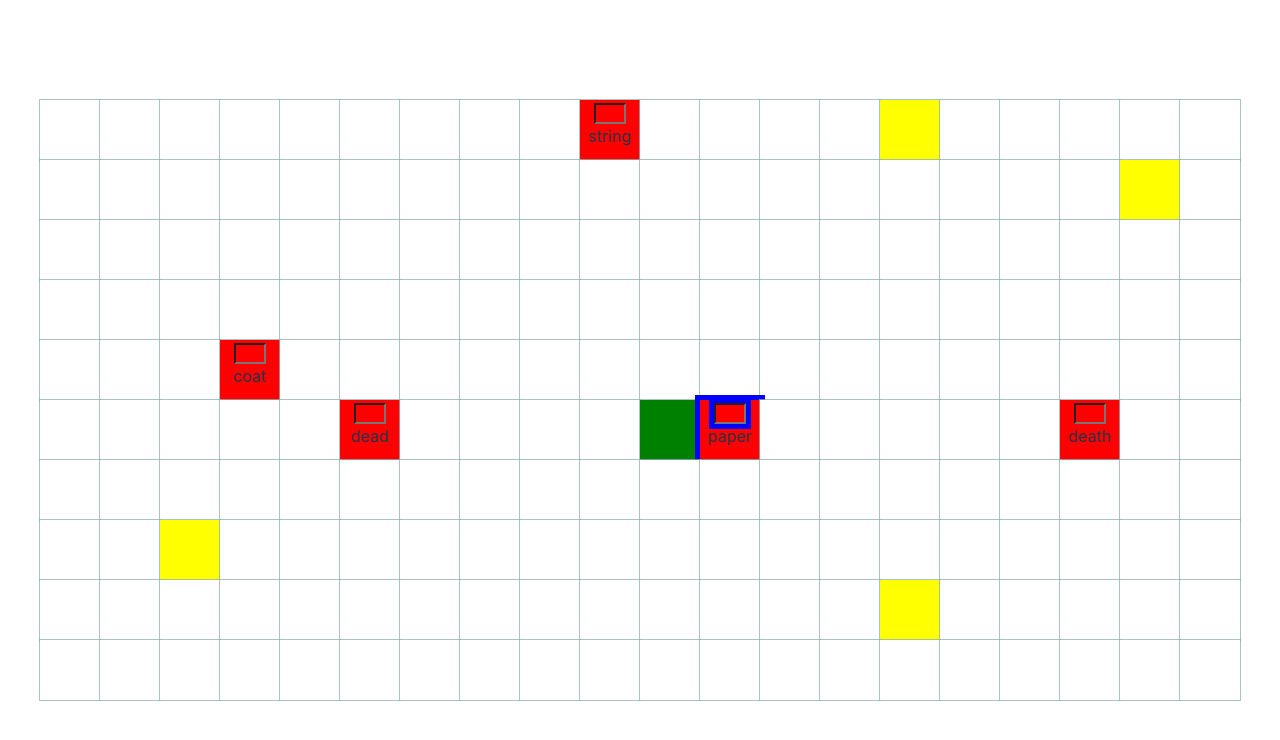
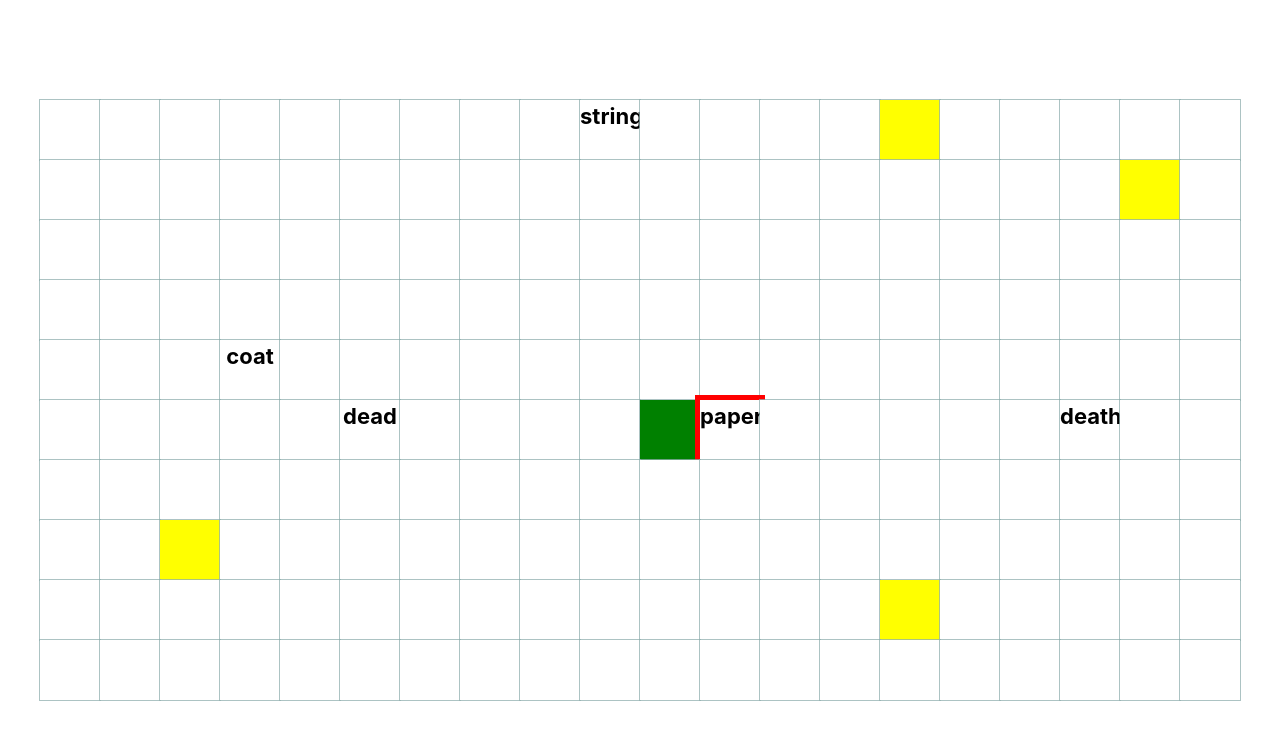
Before and after one commit to PathOfEquanimity/TypingSurvivorLike, a React (Vite) app: page / in a window 1280 px wide. Shown: the top 740 px of the page. Built offline with nearby package versions, Linux system fonts and the light colour scheme.

Commit message:
Store typedWord state across renders

```diff
--- a/src/App.tsx
+++ b/src/App.tsx
@@ -12,7 +12,7 @@ import {
 } from "./constants.tsx";
 import { GameMap } from "./GameMap.tsx";
 import LifeBar from "./LifeBar.tsx";
-import { useStore } from "./state.tsx";
+import { useEnemyStore, useWordStore } from "./state.tsx";
 
 const MAX = 10000 + 1; // account for exclusivity
 const MIN = 1;
@@ -59,15 +59,25 @@ function nextStep(current: Pos, target: Pos, visited: Pos[]) {
 // TODO: refactor the game loop to use the requestAnimationFrame, and change the logic to support it, and see if it sovles my problems
 function App() {
     const [init, setInit] = useState(false)
-    const {createEnemies, getEnemies, setEnemies} = useStore()
+    const {createEnemies, getEnemies, setEnemies} = useEnemyStore()
+    const {getWords} = useWordStore()
     const gameLogic = (delta: number) => {
         const enemies = getEnemies()
         // throw Error;
           const visited: Pos[] = [];
           if(!enemies)
               return;
-          if (enemies.every(({status})=> status == Status.Disabled)) throw Error;
+          if (enemies.every(({status}: {status: Status})=> status == Status.Disabled)) throw Error;
           let new_enemies = enemies!.map((enemy: EnemyObject) => {
+            const words = getWords().find(({key}: {key: string}) => key == enemy.name)
+
+            if (words != undefined){
+                enemy.typedWord = words.typedWord
+            }
+            if (enemy.status == Status.Active && enemy.typedWord == enemy.word){
+                enemy.status = Status.Disabled
+            }
+
             if (enemy.status == Status.Inactive) {
               // TODO: improve threshold activation
               if (Math.random() * (MAX - MIN) + MIN >= ACTIVATION_THRESHOLD)
@@ -79,12 +89,14 @@ function App() {
             ) {
               enemy.status = Status.Disabled;
               enemy.focus = false;
-              // TODO: now it sets on when it was on player square for one, move rather than when it's about to hit. The easy to fix it to take the area around the player and check for it instead for the play_pos
+            } else if (
+              enemy.position.y == PLAYER_POS.y &&
+              enemy.position.x == PLAYER_POS.x &&
+              enemy.status == Status.Active
+            ) {
+              enemy.status = Status.Disabled;
+              enemy.focus = false;
             } else if (enemy.status == Status.Active) {
-                // TODO: how can I update enemy position with delta in mind?
-                // Currently position is based on a very small grid, and renders are not smooth at all, I don't want to have multiple boxes per node, to much effort. So one way to enable movement, is to increase position by delta passed. Another way to do this, is to say that 100 cycles will be equal to one move,
-                // The problem is, I don't have pixels, but rather I have 2d grid, with a very limited number of elements.
-                //
                 enemy.timeActivated += delta
                 if (enemy.timeActivated >= MOVEMENT_THRESHOLD){
                       enemy.position = nextStep(enemy.position, PLAYER_POS, visited);
@@ -95,12 +107,9 @@ function App() {
             return enemy;
           });
           new_enemies = focusEnemy(new_enemies);
-          // Check if there's no active focus
-          //
           setEnemies(new_enemies);
     }
-  // Note: this is basically the 60 fps rendering, that I could've ahcieved with interval, but with more issues. So now, I need to adapt my previous game logic to this
-  // Delta is amount of time passed since previous render, so I can update the position of my objets smooth like, because delta can change a bit, and if we don't account for it and always render at the same pace, there will be stuttering, a slow down in the movement
+
   const lastTimeRef = useRef(0);
   const totalDelta = useRef(0);
 
@@ -129,7 +138,6 @@ function App() {
         animationFrameId = requestAnimationFrame(gameLoop);
         return () => cancelAnimationFrame(animationFrameId);
   })
-    // return <h1>Enemy Position: {JSON.stringify(getEnemies()?.map(({timeActivated})=> Math.round(timeActivated)))}</h1>;
     //
   return (
     <>
--- a/src/GameMap.tsx
+++ b/src/GameMap.tsx
@@ -2,11 +2,11 @@ import { EnemyObject, Pos, Status } from "./Enemy.tsx";
 import { Node } from "./Node.tsx";
 import { v4 as uuidv4 } from "uuid";
 import {GRID_Y_LENGTH, GRID_X_LENGTH, PLAYER_POS} from "./constants.tsx"
-import { useStore } from "./state.tsx";
+import { useEnemyStore } from "./state.tsx";
 
 
 function GameMap() {
-  const { getEnemies } = useStore()
+  const { getEnemies } = useEnemyStore()
   const grid = [];
   for (let y = 0; y < GRID_Y_LENGTH; y++) {
     const currentRow = [];
@@ -29,6 +29,7 @@ function GameMap() {
         key = enemy === undefined ? uuidv4() : enemy.name;
         typedWord = enemy === undefined ? "" : enemy.typedWord;
       }
+
       currentRow.push(
         <Node
           _typedWord={typedWord}
--- a/src/Node.tsx
+++ b/src/Node.tsx
@@ -1,6 +1,6 @@
-import { useContext, useState } from "react";
+import { ChangeEvent, ChangeEventHandler, useContext, useEffect, useState } from "react";
 import { Status, EnemyObject, focusEnemy } from "./Enemy";
-import { useStore } from "./state";
+import { useEnemyStore, useWordStore } from "./state";
 
 // NOTE: That's my biggest gripe with the current design
 // Enemy state is updated in two different places, rather than being handled in one
@@ -15,6 +15,8 @@ import { useStore } from "./state";
 // Responsibility of Node
 // 1. Update state of the enemy based on the word that's being typed
 
+// TODO: now I need to pass something back to the App, which can be done with a global like store
+
 function Node({
   name,
   status,
@@ -28,56 +30,56 @@ function Node({
   focus: boolean;
   _typedWord: string;
 }) {
-  let { getEnemies, setEnemies } = useStore();
+  let {getWords, setWords} = useWordStore()
+
   const [typedWord, setTypedWord] = useState(_typedWord);
+  const [wordObject, setWordObject] = useState<{letter: string, color: string}[]>()
+
+  useEffect(() => {
+    setTypedWord(_typedWord);
+    if (_word != undefined)
+        setWordObject(Array.from(_word).map((l, i) => {
+            let new_color = _typedWord[i] == l ? "green" : "black"
+            return {letter: l, color: new_color}
+        }))
+  }, [_typedWord, _word]);
+
+  const onWordTyped = (e: ChangeEvent<HTMLInputElement>) => {
+      setTypedWord(e.target.value);
+      console.log(e.target.value)
+      const filtered = getWords().filter(({key}: {key: string}) => key != name)
+      setWords([...filtered, {key: name, typedWord: e.target.value}])
+      //update color
+      setWordObject(wordObject?.map((obj, i)=> {
+          let new_color = e.target.value[i] == obj.letter ? "green" : obj.color
+          return {letter: obj.letter, color: new_color}
+      }))
+  }
+
   let style = {};
   if (status == Status.Hero){
       style = { backgroundColor: "green" };
   } else if (status == Status.Active && focus) {
-    style = { backgroundColor: "red", outline: "5px solid blue" };
+    style = { backgroundColor: "", outline: "5px solid red" };
   } else if (status == Status.Active) {
-    style = { backgroundColor: "red" };
+    style = { backgroundColor: "" };
   } else if (status == Status.Inactive) style = { backgroundColor: "yellow" };
-
+   // NOTE: What I want is to create a field, where I display my word, as a list of characters, and as I type, all that's being displayed is the change in colors. So as a first step I can turn word into a a list of nodes, that'll have letter + color. The second step is to create an invisible input button
   return (
     <div key={name} className={"node"} style={style}>
       {status == Status.Active ? (
         <>
-          <span className="typed">{_typedWord}</span>
+          {wordObject?.map(({letter, color}: {letter: string, color: string})=> {
+              return <span style={{color: color, fontSize: "22px", fontWeight: "bold"}}>{letter}</span>
+          })}
           <input
-            className="input"
+            className="invisibleInput"
             style={style}
             autoFocus={focus && status == Status.Active}
             value={typedWord}
-            // value={focus && status == Status.Active ? typedWord : ""}
-            onChange={(e) => {
-              // wordRef.current = { name: name, word: _typedWord + e.target.value };
-              getEnemies().map((enemy: EnemyObject) => {
-                if (enemy.name == name) {
-                  console.log(`I'm ${enemy.name} and this's my untyped word
-                              ${enemy.typedWord} and init word is ${_typedWord}
-                                and the typedWord is ${typedWord}
-                              `);
-                }
-              });
-              setTypedWord(e.target.value);
-            // Typed correct word
-              if (e.target.value == _word) {
-                setEnemies(
-                  focusEnemy(
-                    getEnemies().map((enemy: EnemyObject) => {
-                      if (enemy.name == name) {
-                        enemy.status = Status.Disabled;
-                        enemy.focus = false;
-                      }
-                      return enemy;
-                    }),
-                  ),
-                );
-              }
-            }}
+            onChange={onWordTyped}
           />
-          <span className="toBeTyped">{_word}</span>
+          {/* <span className="toBeTyped">{_word}</span> */}
         </>
       ) : (
         ""
--- a/src/index.css
+++ b/src/index.css
@@ -102,7 +102,15 @@ button:focus-visible {
   color: white;
 }
 
-.input {
-  display: inline;
-  width: 40%;
+/* .input { */
+/*   display: inline; */
+/*   width: 40%; */
+/* } */
+
+.invisibleInput {
+  opacity: 0; /* Hides the input visually */
+  background: transparent; /* Makes the input field invisible */
+  border: none; /* Removes any visible border */
+  padding: 0; /* Removes any padding */
+  margin: 0; /* Removes any margin */
 }
--- a/src/state.tsx
+++ b/src/state.tsx
@@ -1,8 +1,13 @@
 import { EnemyObject, constructEnemies } from "./Enemy";
 import { create } from 'zustand'
 
+interface TypedWord {
+    key: string
+    typedWord: string
+}
 
-type Store = {
+
+type EnemyStore = {
   enemies?: EnemyObject[]
   getEnemies: CallableFunction
   enemyFocused?: Boolean
@@ -10,7 +15,19 @@ type Store = {
   setEnemies: CallableFunction
 }
 
-const useStore = create<Store>()((set, get) => ({
+type StateStore = {
+  typedWords: TypedWord[]
+  getWords: CallableFunction
+  setWords: CallableFunction
+}
+
+const useWordStore = create<StateStore>()((set, get) => ({
+  typedWords: [],
+  getWords: () => get().typedWords,
+  setWords: (words: TypedWord[]) => set((state) => ({...state, typedWords: words})),
+}))
+
+const useEnemyStore = create<EnemyStore>()((set, get) => ({
   enemies: undefined,
   getEnemies: () => get().enemies,
   enemyFocused: undefined,
@@ -20,4 +37,4 @@ const useStore = create<Store>()((set, get) => ({
 
 
 
-export {useStore}
+export {useEnemyStore, useWordStore}
```
